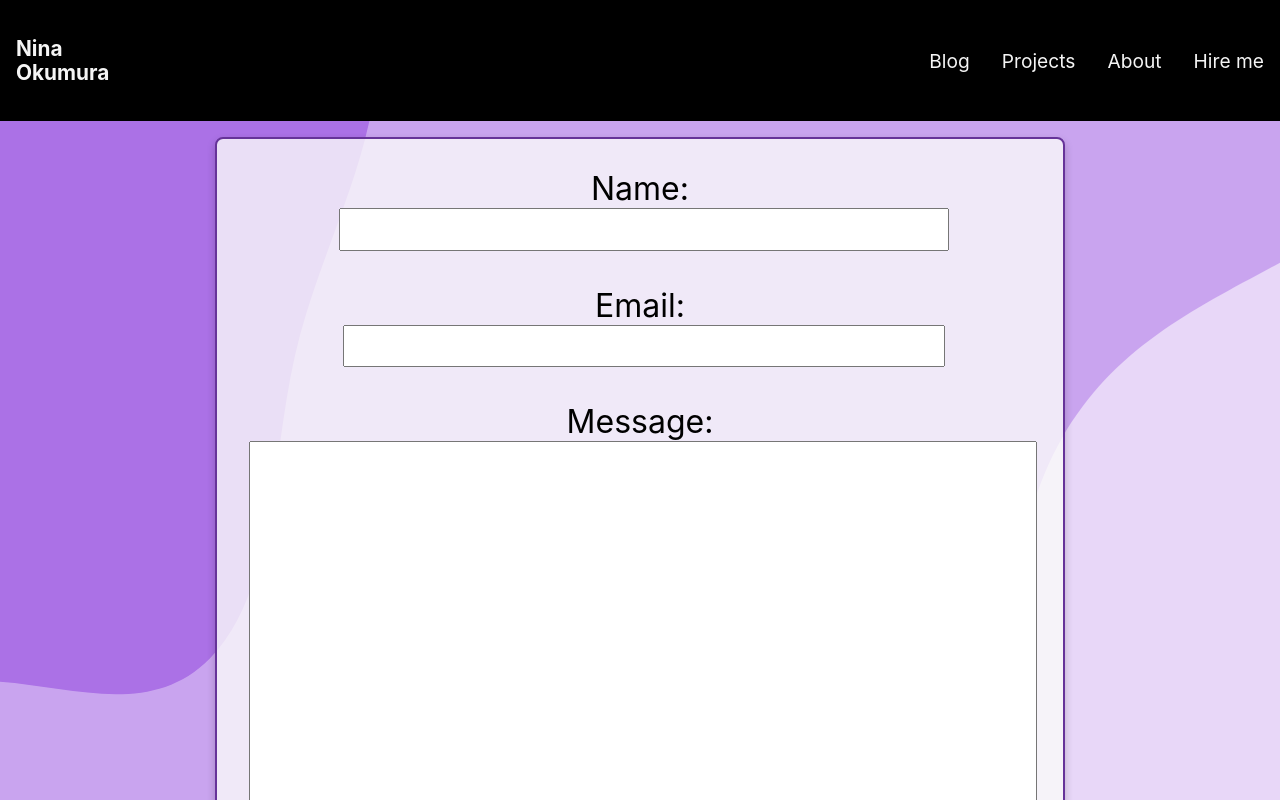
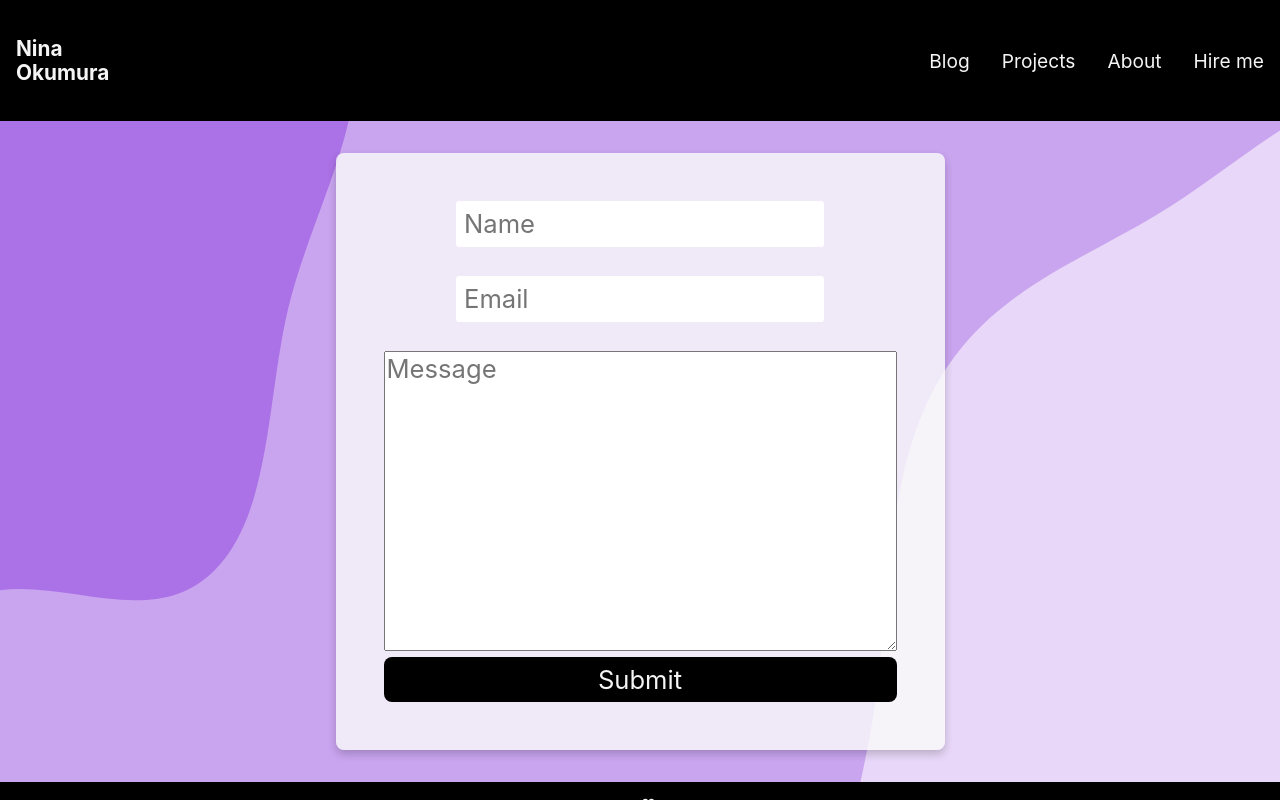
Before and after one commit to ninaokumura/portfolio-react, a React (Create React App) app: page /contact in a window 1280 px wide. Shown: the top 800 px of the page. Built offline with nearby package versions, Linux system fonts and the light colour scheme.

Commit message:
add style to form

```diff
--- a/src/components/form/form.css
+++ b/src/components/form/form.css
@@ -1,23 +1,36 @@
 .form-container {
-  border: 2px solid rebeccapurple;
+  /* border: 2px solid rebeccapurple; */
+  margin: 2rem;
   padding: 2rem;
-  margin: 1rem;
   box-shadow: 0 4px 8px 0 rgba(0, 0, 0, 0.2);
   transition: 0.3s;
   border-radius: 0.5rem;
-  /* padding: 1rem; */
-  /* height: 25rem; */
   background-color: hsla(0, 0%, 98%, 0.8);
 }
 .form {
-  font-size: 2rem;
-  display: flex;
-  flex-direction: column;
-  justify-content: center;
-  align-items: center;
+  font-size: 1.6rem;
+  display: grid;
+  place-items: center;
+  padding: 1rem;
 }
 
-input,
-textarea {
+input {
+  width: 22rem;
+  border-radius: 0.2rem;
+  padding: 0.5rem;
+  margin: auto;
+  border: none;
+}
+
+.submit-btn {
   width: 100%;
+  background-color: black;
+  color: whitesmoke;
+  padding: 0.5rem;
+  border: none;
+  border-radius: 0.5rem;
 }
+
+.submit-btn:hover {
+  background-color: rebeccapurple;
+}
--- a/src/components/form/form.jsx
+++ b/src/components/form/form.jsx
@@ -13,20 +13,22 @@ function Form() {
         encType='text/plain'
       >
         <label>
-          Name:
-          <input type='text' name='name' />
+          <input type='text' placeholder='Name' />
         </label>
         <br />
         <label>
-          Email:
-          <input type='text' name='email' />
+          <input type='text' placeholder='Email' />
         </label>
         <br />
         <label>
-          Message:
-          <textarea name='message' rows='10' cols='30'></textarea>
+          <textarea placeholder='Message' rows='10' cols='30'></textarea>
         </label>
-        <input type='submit' name='message' value='Submit' />
+        <input
+          className='submit-btn'
+          type='submit'
+          name='message'
+          value='Submit'
+        />
       </form>
     </div>
   );
```
